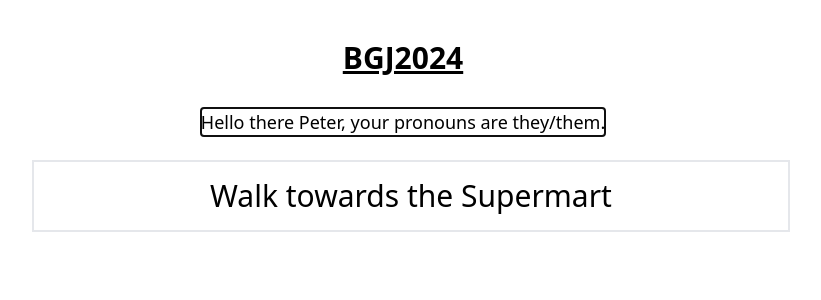
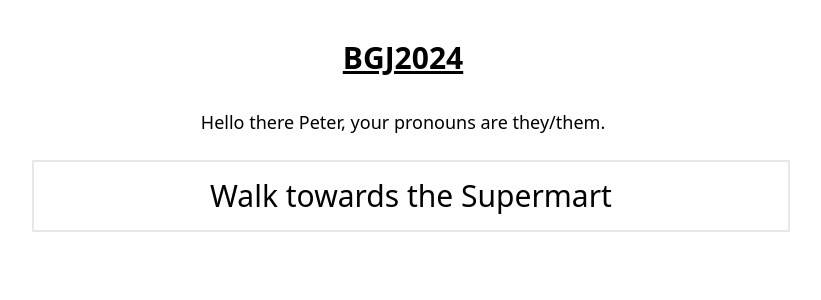
Before and after one commit to Jookia/BGJ2024, a Next.js app: page / in a window 1280 px wide. Shown: the top 300 px of the page, without its empty margins (237-1058 px from the left). Built offline with nearby package versions, Linux system fonts and the light colour scheme.

Commit message:
Use ARIA for #game-output

```diff
--- a/src/app/layout.js
+++ b/src/app/layout.js
@@ -10,9 +10,6 @@ export default function RootLayout({ children }) {
   return (
     <html lang="en" suppressHydrationWarning={true}>
       <body
-        // aria-busy
-        aria-atomic
-        aria-live="polite"
         className={clsx(
           "p-10 w-full text-center",
           "dark:bg-black dark:text-slate-200"
--- a/src/app/page.js
+++ b/src/app/page.js
@@ -13,7 +13,7 @@ export default function Page() {
 
   return (
     <>
-      <h1 aria-hidden className="text-3xl font-bold underline">
+      <h1 className="text-3xl font-bold underline">
         BGJ2024
       </h1>
       <GameOutput
--- a/src/components/ActionButton.jsx
+++ b/src/components/ActionButton.jsx
@@ -9,8 +9,6 @@ export default function ActionButton({ name, action, doAction }) {
         "box-border border-2 block w-full m-2 p-4",
         "focus:border-red-600"
       )}
-      {...{ [`data-${name}`]: name }} //? Do we need this?
-      tabIndex={0}
       onClick={(_) => doAction(action)}
     >
       {action.text}
--- a/src/components/GameOutput.jsx
+++ b/src/components/GameOutput.jsx
@@ -1,8 +1,3 @@
-/**
- * Not sure what to do with the ARIA stuff
- * or how to get the screen reader to function properly.
- */
-
 import ActionButton from "./ActionButton";
 import parse from "@/helpers/parseText";
 import { useState, useEffect, useRef } from "react";
@@ -19,38 +14,30 @@ export default function GameOutput({
   const f = (selector) => document.querySelector(selector);
 
   useEffect(() => {
-    // descriptionRef.current.focus();
-    f("#location-description").focus();
-    // f("#location-description").ariaLive = "polite";
-    // f("#game-output").ariaBusy = false;
-    // f("#location-description").ariaBusy = true;
+    f("#game-output").ariaBusy = false;
   }, []);
 
   function doAction(action) {
-    // f("#game-output").ariaBusy = true;
-    // f("#location-description").ariaBusy = true;
-    // f("#game-output").ariaLive = "polite";
+    f("#game-output").ariaBusy = true;
+    f("#game-output").ariaLive = "polite";
     if (action.successChance >= Math.random()) {
       setActionFeedback(action.successText);
       setLocation(action.successTeleport);
     } else {
       // TODO implement failure event
     }
-    // f("#game-output").ariaBusy = false;
+    f("#game-output").ariaBusy = false;
   }
   return (
-    <div id="game-output" className="p-8 flex flex-col items-center">
+    <div id="game-output" className="p-8 flex flex-col items-center" role="log" aria-atomic="false" aria-busy="true" aria-live="off">
       <p
         ref={descriptionRef}
         id="location-description"
-        role="location-description"
-        aria-live="polite"
-        tabIndex={0}
         className="mb-4 text-lg"
       >
         {actionFeedback ?? p(location.description)}
       </p>
-      <div id="buttons" aria-live="polite" className="flex flex-col w-8/12">
+      <div id="buttons" className="flex flex-col w-8/12">
         {actionFeedback ? (
           <>
             <ActionButton
```
